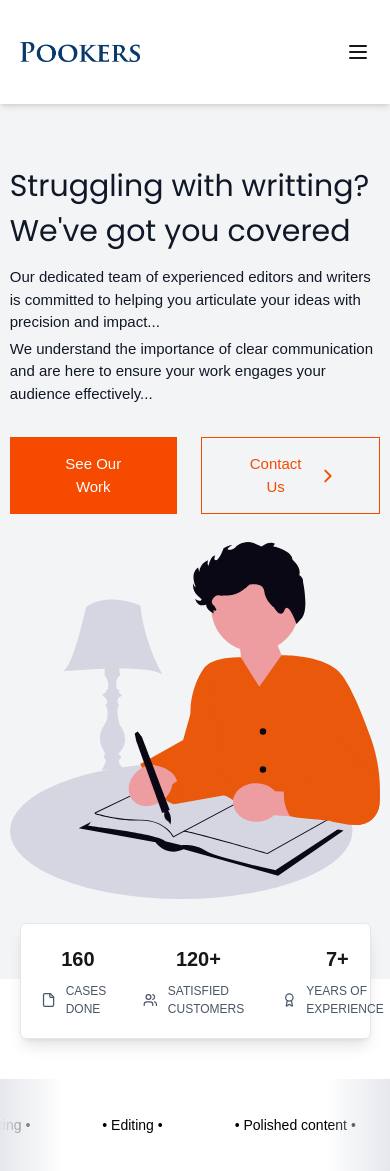
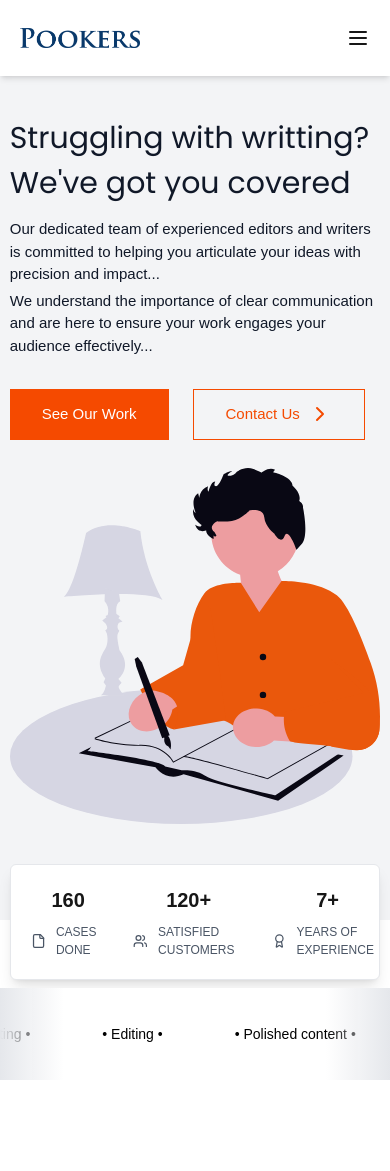
Before and after one commit to Jaycode01/pookers, a Next.js app: page / in a window 390 px wide. After the commit the page ends 1080 px from the top, so only its background shows below. Built offline with nearby package versions, Linux system fonts and the light colour scheme; a web font is replaced by a local one.

Commit message:
fixed all slight errors and set file for the services section

```diff
--- a/src/components/hero.tsx
+++ b/src/components/hero.tsx
@@ -6,7 +6,7 @@ export default function Hero() {
   return (
     <>
       {/* Hero Section */}
-      <div className="bg-gray-100 px-[2.5%] md:px-[5%] py-10 text-gray-900 w-full pb-20 md:pb-0">
+      <div className="bg-gray-100 px-[2.5%] md:px-[5%] py-5 md:py-10 text-gray-900 w-full pb-24 md:pb-0">
         <div className="flex flex-col md:flex-row justify-between items-center">
           {/* Left Text Block */}
           <div className="w-full md:w-1/2 flex flex-col gap-3 pt-5 md:pt-[3%]">
@@ -27,13 +27,13 @@ export default function Hero() {
             <div className="flex flex-row gap-6 mt-5">
               <button
                 type="button"
-                className="bg-orange-600 px-10 py-4 text-white text-[15px]"
+                className="bg-orange-600 px-8 md:px-10 py-3.5 md:py-4 text-white text-[15px]"
               >
                 See Our Work
               </button>
               <button
                 type="button"
-                className="text-orange-600 border text-[15px] border-orange-600 px-10 py-3.5 flex flex-row items-center gap-2"
+                className="text-orange-600 border text-[15px] border-orange-600 px-8 md:px-10 py-3 md:py-3.5 flex flex-row items-center gap-2"
               >
                 Contact Us
                 <ChevronRight />
@@ -50,7 +50,7 @@ export default function Hero() {
 
       {/*  Credibility Section*/}
       <div
-        className="z-20 bg-white w-[90%] md:w-fit ml-[5%] md:ml-[10%] shadow-lg border border-gray-200
+        className="z-20 bg-white w-[95%] md:w-fit ml-[2.5%] md:ml-[10%] shadow-lg border border-gray-200
           py-5 md:py-10 px-5 md:px-7 flex flex-row  justify-start
           gap-7 md:gap-14 rounded-md -mt-14 md:-mt-20"
       >
--- a/src/components/marquee.tsx
+++ b/src/components/marquee.tsx
@@ -21,7 +21,7 @@ const marqueeTexts = [
 
 export default function Marquee() {
   return (
-    <div className="bg-white">
+    <div className="bg-white -mt-8">
       <div className="relative overflow-hidden bg-white py-7 md:py-14 mt-10">
         <div className="pointer-events-none absolute left-0 top-0 h-full w-16 z-10 bg-gradient-to-r from-gray-200 to-transparent" />
         <div className="pointer-events-none absolute right-0 top-0 h-full w-16 z-10 bg-gradient-to-l from-gray-200 to-transparent" />
--- a/src/components/navbar.tsx
+++ b/src/components/navbar.tsx
@@ -12,14 +12,14 @@ export default function Navbar() {
 
   return (
     <>
-      <div className="flex flex-row justify-between items-center px-5 md:px-14 py-10 bg-white shadow-md w-full relative">
+      <div className="flex flex-row justify-between items-center px-5 md:px-14 py-6.5 md:py-10 bg-white shadow-md w-full relative">
         <Image src={Pookers} alt="pookers logo" width={120} height={120} />
 
         {/* List Items */}
         <div
           className={`${
             openMenu ? "flex" : "hidden"
-          } md:flex flex-col md:flex-row items-center gap-14 absolute md:relative z-40 bg-white md:bg-inherit w-full md:w-fit left-0 top-[105px] md:top-0 border md:border-none border-gray-200 shadow-md md:shadow-none py-5 md:py-0`}
+          } md:flex flex-col md:flex-row items-center gap-14 absolute md:relative z-40 bg-white md:bg-inherit w-full md:w-fit left-0 top-[70px] md:top-0 border md:border-none border-gray-200 shadow-md md:shadow-none py-5 md:py-0`}
         >
           <li className="relative group w-max cursor-pointer list-none">
             <Link href="/" className="text-lg">
--- /dev/null
+++ b/src/components/service.tsx
@@ -0,0 +1,12 @@
+import React from "react";
+
+export default function Service() {
+  return (
+    <>
+      <div className="">
+        <h1>Our Services</h1>
+        <h2>Our Services</h2>
+      </div>
+    </>
+  );
+}
```
